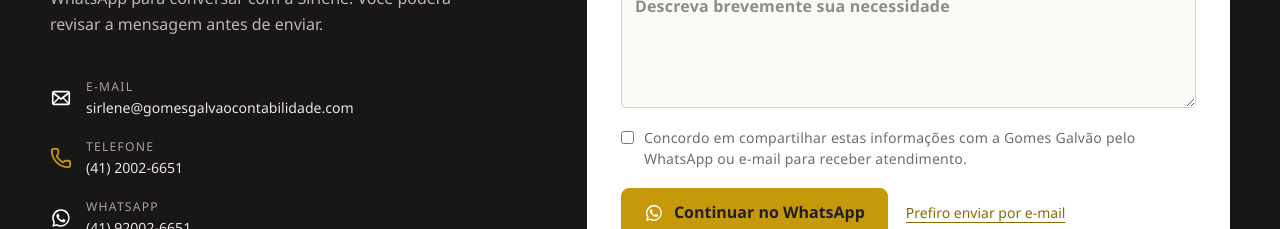
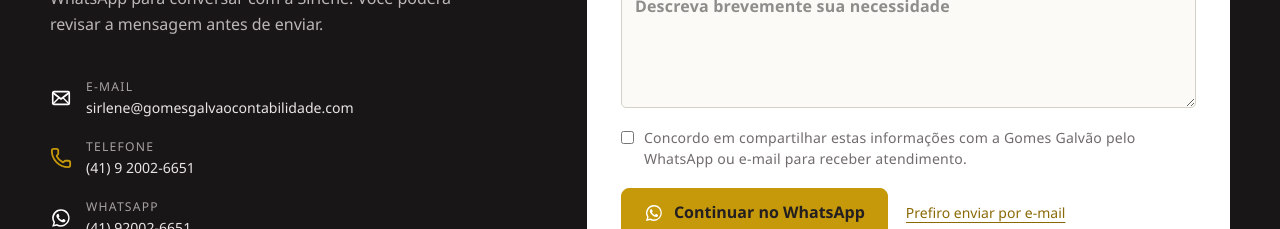
Before and after one commit to jesusnessy/GomesGalvaoWeb, a Next.js app: page / in a window 1280 px wide. Shown: the part 9480-9709 px from the top of the page. Built offline with nearby package versions, Linux system fonts and the light colour scheme.

Commit message:
Fix phone number: (41) 9 2002-6651

```diff
--- a/app/page.tsx
+++ b/app/page.tsx
@@ -327,8 +327,8 @@ export default function Home() {
                 <a href={`mailto:${CONTACT_EMAIL}`}>
                   <img className="contact-brand-icon" src="/icons/gmail.svg" alt="" aria-hidden="true" width={150} height={150} /><span><small>E-mail</small>{CONTACT_EMAIL}</span>
                 </a>
-                <a href="tel:+554120026651">
-                  <Phone size={22} aria-hidden="true" /><span><small>Telefone</small>(41) 2002-6651</span>
+                <a href="tel:+5541920026651">
+                  <Phone size={22} aria-hidden="true" /><span><small>Telefone</small>(41) 9 2002-6651</span>
                 </a>
                 <a href={whatsappUrl("Olá! Gostaria de conversar sobre serviços contábeis.")} target="_blank" rel="noreferrer">
                   <img className="contact-brand-icon" src="/icons/whatsapp.svg" alt="" aria-hidden="true" width={22} height={22} /><span><small>WhatsApp</small>(41) 92002-6651</span>
```
